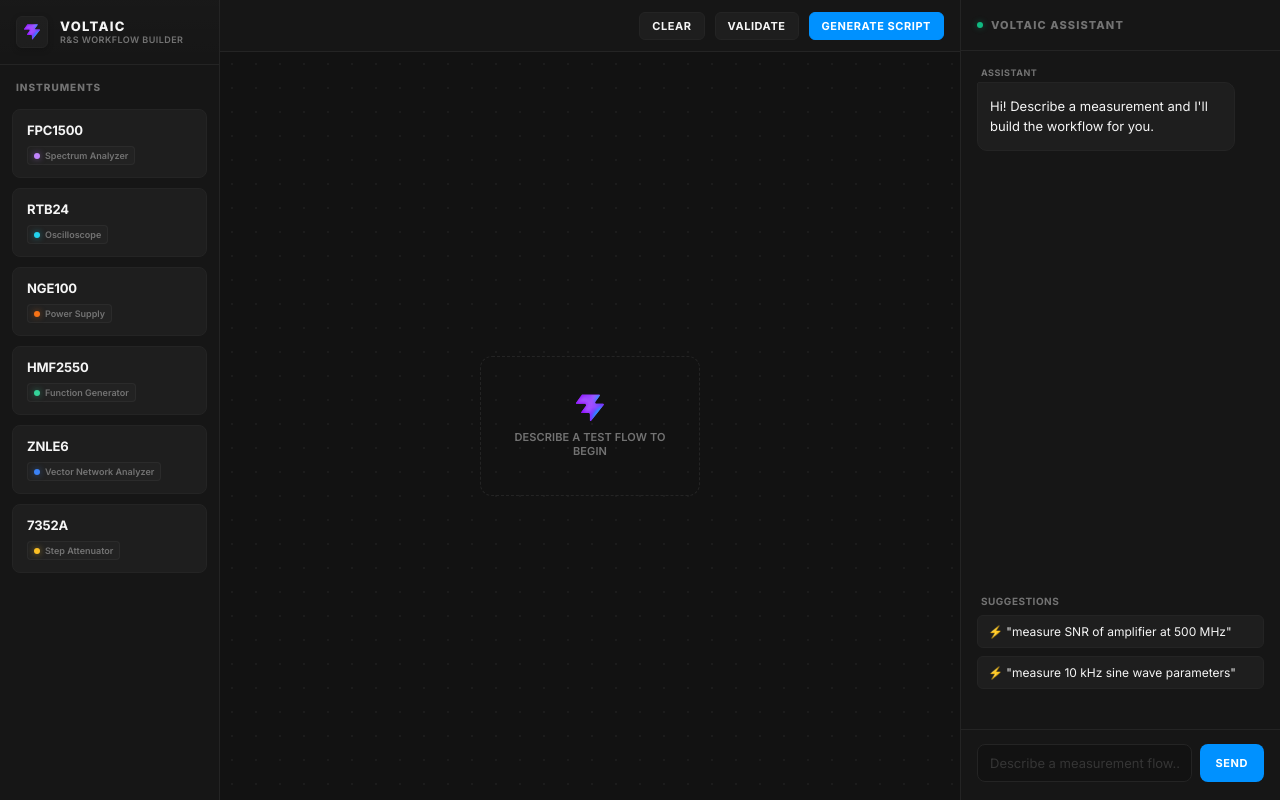
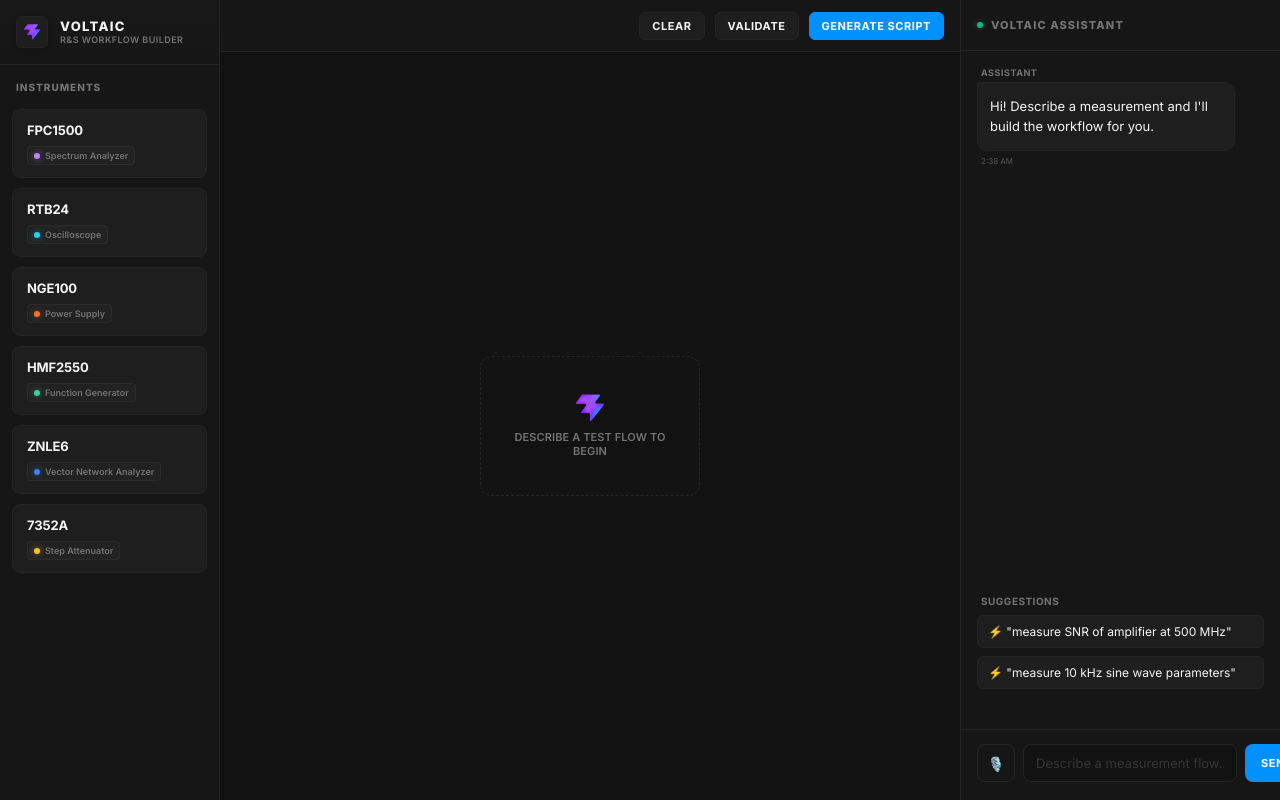
Before and after one commit to I-PHEN/voltaic, a React (Vite) app: page / in a window 1280 px wide. Built offline with nearby package versions, Linux system fonts and the light colour scheme.

Commit message:
feat: implement V3 voice mode recognition, script copy/download tools, and chat timestamps/animations

```diff
--- a/src/App.tsx
+++ b/src/App.tsx
@@ -24,6 +24,7 @@
   id: string;
   sender: 'user' | 'assistant';
   text: string;
+  timestamp: string;
 }
 
 const getDeviceColor = (type: string) => {
@@ -45,13 +46,24 @@
   }
 }
 
+const getFormattedTime = () => {
+  const now = new Date()
+  let hours = now.getHours()
+  const minutes = now.getMinutes().toString().padStart(2, '0')
+  const ampm = hours >= 12 ? 'PM' : 'AM'
+  hours = hours % 12
+  hours = hours ? hours : 12
+  return `${hours}:${minutes} ${ampm}`
+}
+
 function App() {
   const [chatInput, setChatInput] = useState('')
   const [messages, setMessages] = useState<Message[]>([
     {
       id: 'welcome',
       sender: 'assistant',
-      text: "Hi! Describe a measurement and I'll build the workflow for you."
+      text: "Hi! Describe a measurement and I'll build the workflow for you.",
+      timestamp: getFormattedTime()
     }
   ])
   const [isTyping, setIsTyping] = useState(false)
@@ -60,6 +72,10 @@
 
   // Selection states
   const [selectedNodeId, setSelectedNodeId] = useState<string | null>(null)
+
+  // Voice state
+  const [isListening, setIsListening] = useState(false)
+  const recognitionRef = useRef<any>(null)
 
   const messageEndRef = useRef<HTMLDivElement>(null)
   const canvasRef = useRef<HTMLDivElement>(null)
@@ -95,7 +111,8 @@
       {
         id: 'welcome',
         sender: 'assistant',
-        text: "Hi! Describe a measurement and I'll build the workflow for you."
+        text: "Hi! Describe a measurement and I'll build the workflow for you.",
+        timestamp: getFormattedTime()
       }
     ])
     handleClear()
@@ -127,6 +144,79 @@
     )
   }
 
+  // Copy Code to Clipboard
+  const handleCopyCode = (codeText: string) => {
+    navigator.clipboard.writeText(codeText).then(() => {
+      alert("SCPI Calibration Script copied to clipboard!")
+    }).catch((err) => {
+      console.error("Failed to copy code: ", err)
+    })
+  }
+
+  // Download Code to .py File
+  const handleDownloadCode = (codeText: string) => {
+    const blob = new Blob([codeText], { type: 'text/plain' })
+    const url = URL.createObjectURL(blob)
+    const a = document.createElement('a')
+    a.href = url
+    a.download = 'voltaic_calibration.py'
+    a.click()
+    URL.revokeObjectURL(url)
+  }
+
+  // Speech Recognition Toggle
+  const toggleSpeech = () => {
+    const SpeechRecognition = (window as any).SpeechRecognition || (window as any).webkitSpeechRecognition
+    if (!SpeechRecognition) {
+      alert("Speech recognition is not supported in this browser. Please use Chrome, Edge, or Safari.")
+      return
+    }
+
+    if (isListening) {
+      recognitionRef.current?.stop()
+      setIsListening(false)
+      return
+    }
+
+    const rec = new SpeechRecognition()
+    rec.continuous = false
+    rec.interimResults = false
+    rec.lang = 'en-US'
+
+    rec.onstart = () => {
+      setIsListening(true)
+    }
+
+    rec.onresult = (e: any) => {
+      const transcript = e.results[0][0].transcript
+      if (transcript) {
+        setChatInput(transcript)
+        setMessages((prev) => [
+          ...prev,
+          {
+            id: `user_${Date.now()}`,
+            sender: 'user',
+            text: transcript,
+            timestamp: getFormattedTime()
+          }
+        ])
+        processIntent(transcript)
+      }
+    }
+
+    rec.onerror = (e: any) => {
+      console.error("Speech recognition error:", e.error)
+      setIsListening(false)
+    }
+
+    rec.onend = () => {
+      setIsListening(false)
+    }
+
+    recognitionRef.current = rec
+    rec.start()
+  }
+
   // Run Parameter Limits Validation
   const handleValidate = () => {
     if (nodes.length === 0) {
@@ -135,7 +225,8 @@
         {
           id: `val_${Date.now()}`,
           sender: 'assistant',
-          text: "⚠️ **Calibration Validation Failed:**\n\nCanvas is empty. Add instruments before validating."
+          text: "⚠️ **Calibration Validation Failed:**\n\nCanvas is empty. Add instruments before validating.",
+          timestamp: getFormattedTime()
         }
       ])
       return
@@ -187,7 +278,8 @@
         {
           id: `val_${Date.now()}`,
           sender: 'assistant',
-          text: `⚠️ **Calibration Validation Failed:**\n\n${report.join('\n')}\n\n*Fix these parameters in the Inspector before generating the python calibration script.*`
+          text: `⚠️ **Calibration Validation Failed:**\n\n${report.join('\n')}\n\n*Fix these parameters in the Inspector before generating the python calibration script.*`,
+          timestamp: getFormattedTime()
         }
       ])
     } else {
@@ -196,7 +288,8 @@
         {
           id: `val_${Date.now()}`,
           sender: 'assistant',
-          text: "✅ **Calibration Validation Succeeded:**\n\n- All instrument parameters are within safe hardware thresholds.\n- Virtual ports are successfully linked.\n\n*Workbench is ready to compile python SCPI script.*"
+          text: "✅ **Calibration Validation Succeeded:**\n\n- All instrument parameters are within safe hardware thresholds.\n- Virtual ports are successfully linked.\n\n*Ready to compile python SCPI script.*",
+          timestamp: getFormattedTime()
         }
       ])
     }
@@ -210,7 +303,8 @@
         {
           id: `script_${Date.now()}`,
           sender: 'assistant',
-          text: "⚠️ **Script Generation Failed:**\n\nCanvas is empty. Describe a calibration flow to start."
+          text: "⚠️ **Script Generation Failed:**\n\nCanvas is empty. Describe a calibration flow to start.",
+          timestamp: getFormattedTime()
         }
       ])
       return
@@ -314,7 +408,8 @@
       {
         id: `script_${Date.now()}`,
         sender: 'assistant',
-        text: `💻 **Generated Python SCPI Script:**\n\n\`\`\`python\n${code}\n\`\`\`\n\n${checklist}`
+        text: `💻 **Generated Python SCPI Script:**\n\n\`\`\`python\n${code}\n\`\`\`\n\n${checklist}`,
+        timestamp: getFormattedTime()
       }
     ])
   }
@@ -365,7 +460,8 @@
           {
             id: `reply_${Date.now()}`,
             sender: 'assistant',
-            text: "I've analyzed your request and placed the NGE100 Power Supply (connected to power the amplifier at 12V) and the FPC1500 Spectrum Analyzer (configured to a span of 10 MHz centered at 500 MHz) on the canvas. Click on the cards to inspect or edit parameters."
+            text: "I've analyzed your request and placed the NGE100 Power Supply (connected to power the amplifier at 12V) and the FPC1500 Spectrum Analyzer (configured to a span of 10 MHz centered at 500 MHz) on the canvas. Click on the cards to inspect or edit parameters.",
+            timestamp: getFormattedTime()
           }
         ])
       } else if (cleanedText.includes('sine') || cleanedText.includes('wave') || cleanedText.includes('oscilloscope') || cleanedText.includes('waveform')) {
@@ -406,7 +502,8 @@
           {
             id: `reply_${Date.now()}`,
             sender: 'assistant',
-            text: "I've set up the function generator to supply a 10 kHz sine wave and linked it to Channel 1 of the RTB24 Oscilloscope. Visual parameters are loaded on the screen. Select a card to edit."
+            text: "I've set up the function generator to supply a 10 kHz sine wave and linked it to Channel 1 of the RTB24 Oscilloscope. Visual parameters are loaded on the screen. Select a card to edit.",
+            timestamp: getFormattedTime()
           }
         ])
       } else if (cleanedText.includes('clear') || cleanedText.includes('reset')) {
@@ -416,7 +513,8 @@
           {
             id: `reply_${Date.now()}`,
             sender: 'assistant',
-            text: "Workflow canvas cleared successfully. Let me know what you want to measure next!"
+            text: "Workflow canvas cleared successfully. Let me know what you want to measure next!",
+            timestamp: getFormattedTime()
           }
         ])
       } else {
@@ -425,7 +523,8 @@
           {
             id: `reply_${Date.now()}`,
             sender: 'assistant',
-            text: "I couldn't identify a hardware plan for that request. Try sending one of the suggestions below to populate the workbench canvas!"
+            text: "I couldn't identify a hardware plan for that request. Try sending one of the suggestions below to populate the workbench canvas!",
+            timestamp: getFormattedTime()
           }
         ])
       }
@@ -442,7 +541,8 @@
       {
         id: `user_${Date.now()}`,
         sender: 'user',
-        text: userMsg
+        text: userMsg,
+        timestamp: getFormattedTime()
       }
     ])
     setChatInput('')
@@ -455,7 +555,8 @@
       {
         id: `user_${Date.now()}`,
         sender: 'user',
-        text: suggestion
+        text: suggestion,
+        timestamp: getFormattedTime()
       }
     ])
     processIntent(suggestion)
@@ -489,14 +590,35 @@
       if (index % 2 === 1) {
         const codeContent = part.replace(/^(python|bash|javascript|json|html)\n/, '')
         return (
+          <div key={index} style={{ margin: '8px 0' }}>
+            <div className={styles.codeHeader}>
+              <span>Python SCPI</span>
+              <div className={styles.codeActions}>
+                <button
+                  type="button"
+                  className={styles.codeActionBtn}
+                  onClick={() => handleCopyCode(codeContent)}
+                >
+                  Copy
+                </button>
+                <button
+                  type="button"
+                  className={styles.codeActionBtn}
+                  onClick={() => handleDownloadCode(codeContent)}
+                >
+                  Download
+                </button>
+              </div>
+            </div>
             <pre
-            key={index}
               style={{
                 backgroundColor: '#0a0a0c',
-              border: '1px solid #222',
-              borderRadius: '6px',
+                border: '1px solid var(--border-color)',
+                borderTop: 'none',
+                borderBottomLeftRadius: '8px',
+                borderBottomRightRadius: '8px',
                 padding: '10px 12px',
-              margin: '10px 0',
+                margin: 0,
                 overflowX: 'auto',
                 fontFamily: 'var(--font-mono)',
                 fontSize: '11px',
@@ -507,6 +629,7 @@
             >
               <code>{codeContent}</code>
             </pre>
+          </div>
         )
       }
 
@@ -1023,6 +1146,7 @@
                   >
                     {renderMessageText(msg.text)}
                   </div>
+                  <span className={styles.messageTimestamp}>{msg.timestamp}</span>
                 </div>
               ))}
 
@@ -1067,6 +1191,14 @@
             </div>
 
             <form onSubmit={handleSend} className={styles.inputArea}>
+              <button
+                type="button"
+                className={`${styles.micButton} ${isListening ? styles.micButtonActive : ''}`}
+                onClick={toggleSpeech}
+                title={isListening ? 'Stop listening' : 'Start voice mode'}
+              >
+                🎙️
+              </button>
               <input
                 type="text"
                 className={styles.textInput}
--- a/src/components/Layout.module.css
+++ b/src/components/Layout.module.css
@@ -330,6 +330,111 @@
   flex-direction: column;
   gap: 4px;
   max-width: 90%;
+  animation: messageSlideIn 0.28s cubic-bezier(0.16, 1, 0.3, 1) both;
+}
+
+@keyframes messageSlideIn {
+  from {
+    opacity: 0;
+    transform: translateY(6px);
+  }
+  to {
+    opacity: 1;
+    transform: translateY(0);
+  }
+}
+
+.messageTimestamp {
+  font-size: 8px;
+  color: #555555;
+  margin-top: 1px;
+  padding: 0 4px;
+  align-self: flex-end;
+}
+
+.messageAssistant .messageTimestamp {
+  align-self: flex-start;
+}
+
+.codeHeader {
+  display: flex;
+  align-items: center;
+  justify-content: space-between;
+  background-color: #0b0b0d;
+  border: 1px solid var(--border-color);
+  border-bottom: none;
+  border-top-left-radius: 8px;
+  border-top-right-radius: 8px;
+  padding: 6px 12px;
+  margin-top: 10px;
+  font-family: var(--font-sans);
+  font-size: 9px;
+  font-weight: 700;
+  text-transform: uppercase;
+  color: var(--color-text-muted);
+}
+
+.codeActions {
+  display: flex;
+  gap: 12px;
+}
+
+.codeActionBtn {
+  background: transparent;
+  border: none;
+  color: var(--color-text-muted);
+  cursor: pointer;
+  font-size: 9px;
+  font-weight: 700;
+  text-transform: uppercase;
+  transition: color 0.15s ease;
+  outline: none;
+}
+
+.codeActionBtn:hover {
+  color: var(--color-text);
+}
+
+.micButton {
+  background: transparent;
+  border: 1px solid var(--border-color);
+  border-radius: 8px;
+  width: 38px;
+  height: 38px;
+  display: flex;
+  align-items: center;
+  justify-content: center;
+  cursor: pointer;
+  transition: all 0.15s ease;
+  color: var(--color-text-muted);
+  font-size: 14px;
+  outline: none;
+  flex-shrink: 0;
+}
+
+.micButton:hover {
+  border-color: #383838;
+  color: var(--color-text);
+  background-color: var(--bg-card-hover);
+}
+
+.micButtonActive {
+  border-color: #ef4444;
+  color: #ef4444;
+  background-color: rgba(239, 68, 68, 0.08);
+  animation: micPulse 1.2s infinite ease-in-out;
+}
+
+@keyframes micPulse {
+  0% {
+    box-shadow: 0 0 0 0 rgba(239, 68, 68, 0.4);
+  }
+  70% {
+    box-shadow: 0 0 0 6px rgba(239, 68, 68, 0);
+  }
+  100% {
+    box-shadow: 0 0 0 0 rgba(239, 68, 68, 0);
+  }
 }
 
 .messageAssistant {
```
Lines whose indentation alone changed are shown as unchanged.
